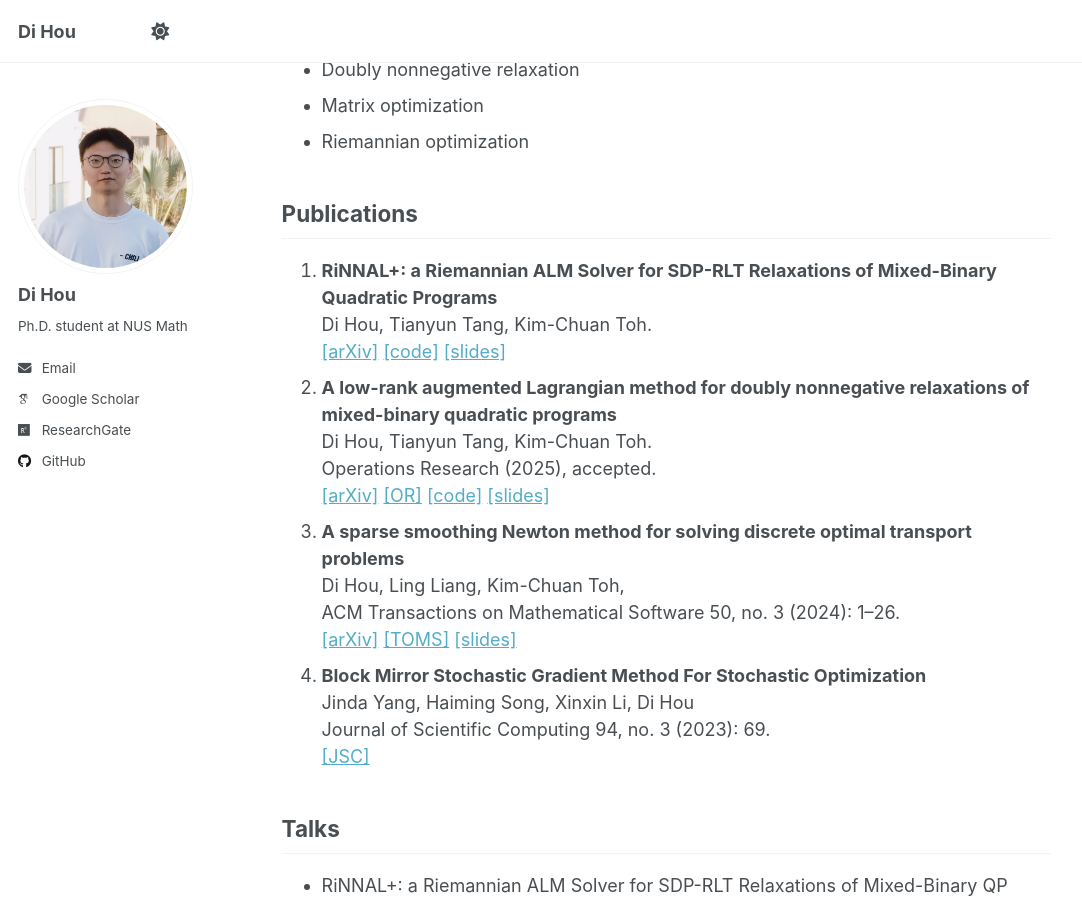
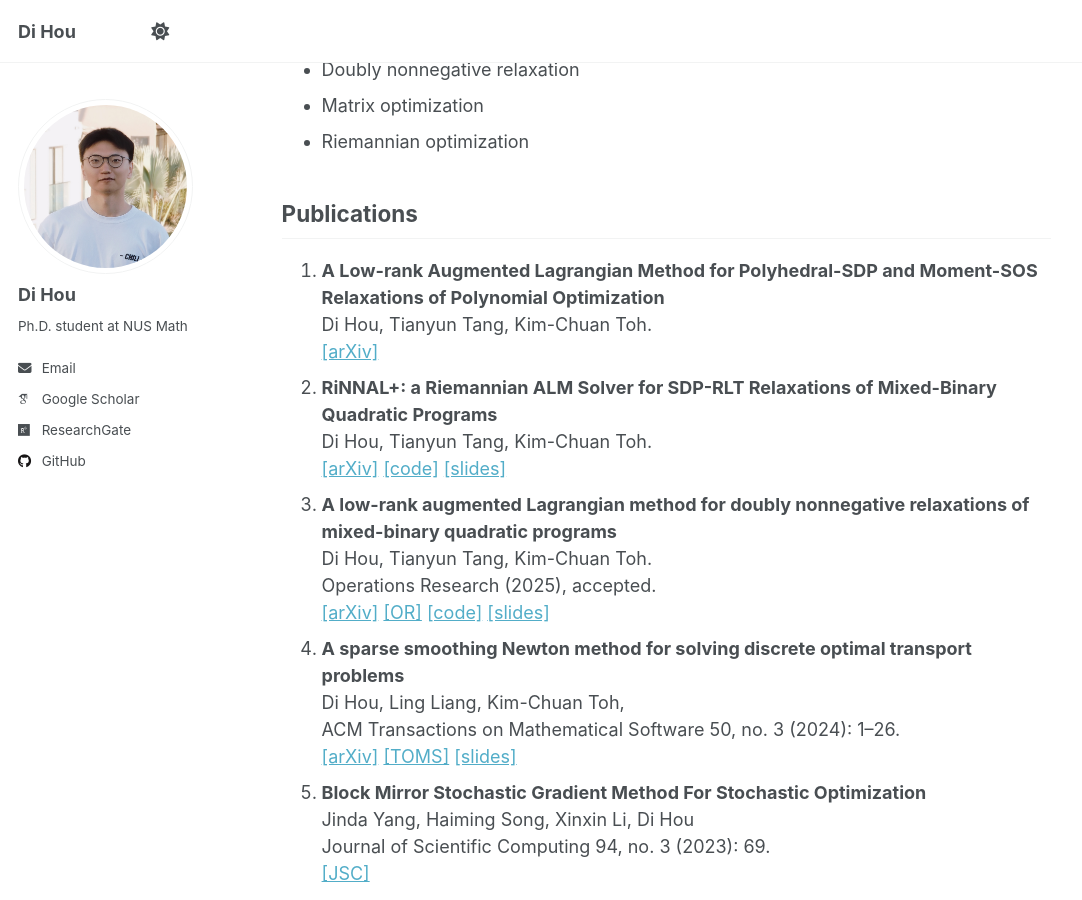
Before and after one commit to HouDiOpt/HouDiOpt.github.io, a Jekyll site: the page built from _pages/about.md, in a window 1280 px wide and 900 px high, scrolled down 357 px. Shown: the whole window, without its empty margins (0-1082 px from the left). Built offline with Jekyll 4.4.1, drawn with Linux system fonts in a browser that asks for light colours; some web fonts are replaced; a script that is not in the unit is left out.

Commit message:
Add new publication to about.md
Added a new publication entry to the about page.

```diff
--- a/_pages/about.md
+++ b/_pages/about.md
@@ -17,6 +17,9 @@ My research focuses on developing efficient, robust, and scalable algorithms for
 
 Publications
 ------
+1. **A Low-rank Augmented Lagrangian Method for Polyhedral-SDP and Moment-SOS Relaxations of Polynomial Optimization**
+<br>Di Hou, Tianyun Tang, Kim-Chuan Toh.
+<br>[[arXiv]](https://arxiv.org/abs/2512.06359)
 1. **RiNNAL+: a Riemannian ALM Solver for SDP-RLT Relaxations of Mixed-Binary Quadratic Programs**
 <br>Di Hou, Tianyun Tang, Kim-Chuan Toh.
 <br>[[arXiv]](https://arxiv.org/abs/2507.13776) [[code]](https://github.com/HouDiOpt/RiNNALplus) [[slides]](/files/RiNNALplus_ICCOPT.pdf)
```
